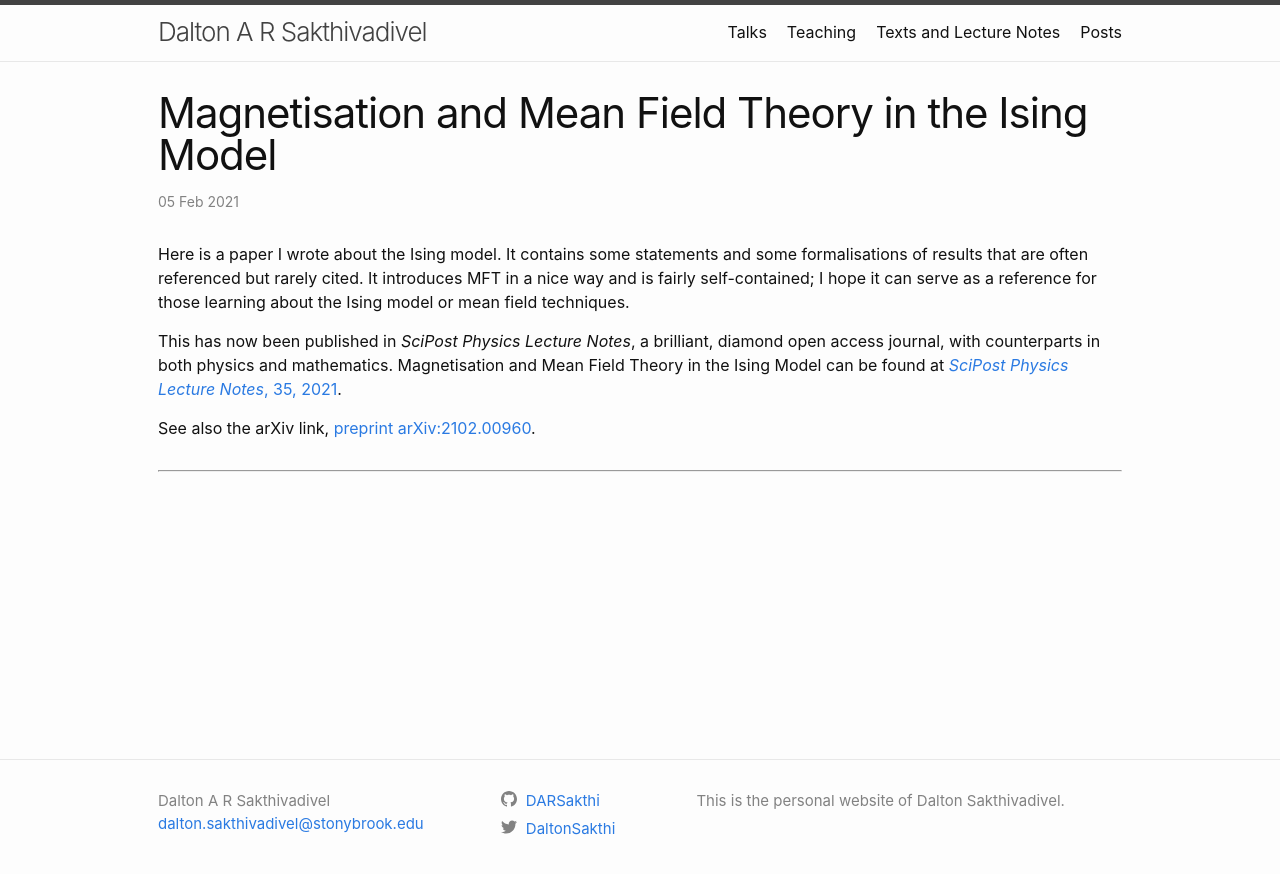
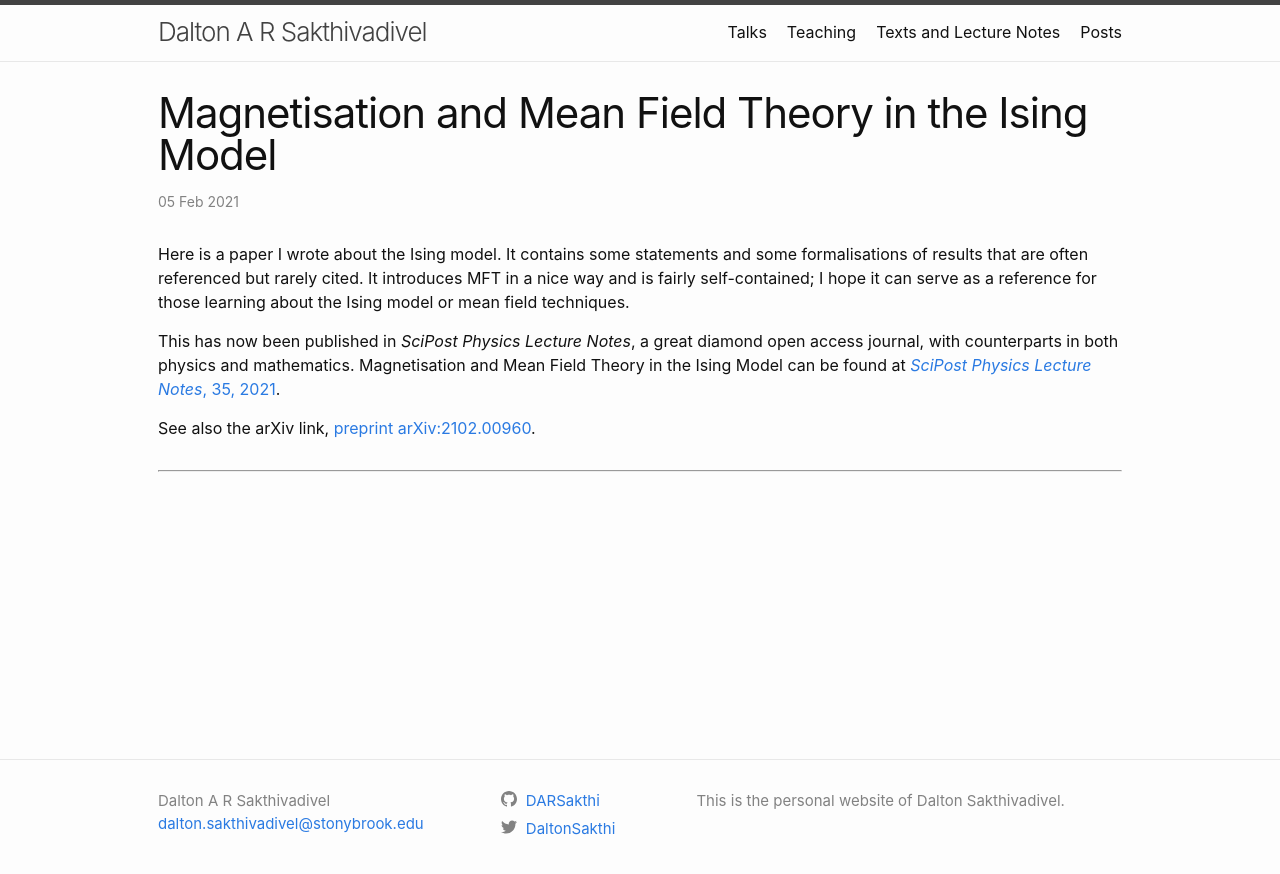
Before and after one commit to DARSakthi/DARSakthi.github.io, a Jekyll site: the page built from _texts/02-MFT-IM.markdown, in a window 1280 px wide. Shown: the top 874 px of the page. Built offline with Jekyll 4.4.1, drawn with Linux system fonts in a browser that asks for light colours; comment, search, counter and statistics services are not loaded.

Commit message:
Update 02-MFT-IM.markdown

```diff
--- a/_texts/02-MFT-IM.markdown
+++ b/_texts/02-MFT-IM.markdown
@@ -9,6 +9,6 @@ date: 2021-02-05
 Here is a paper I wrote about the Ising model. It contains some statements and some formalisations of results that are often referenced but rarely cited. It introduces MFT in a
 nice way and is fairly self-contained; I hope it can serve as a reference for those learning about the Ising model or mean field techniques.
 
-This has now been published in _SciPost Physics Lecture Notes_, a brilliant, diamond open access journal, with counterparts in both physics and mathematics. Magnetisation and Mean Field Theory in the Ising Model can be found at [_SciPost Physics Lecture Notes_, 35, 2021](/files/Ising Tutorial.pdf).
+This has now been published in _SciPost Physics Lecture Notes_, a great diamond open access journal, with counterparts in both physics and mathematics. Magnetisation and Mean Field Theory in the Ising Model can be found at [_SciPost Physics Lecture Notes_, 35, 2021](https://scipost.org/SciPostPhysLectNotes.35).
 
 See also the arXiv link, [preprint arXiv:2102.00960](https://arxiv.org/abs/2102.00960).
```
